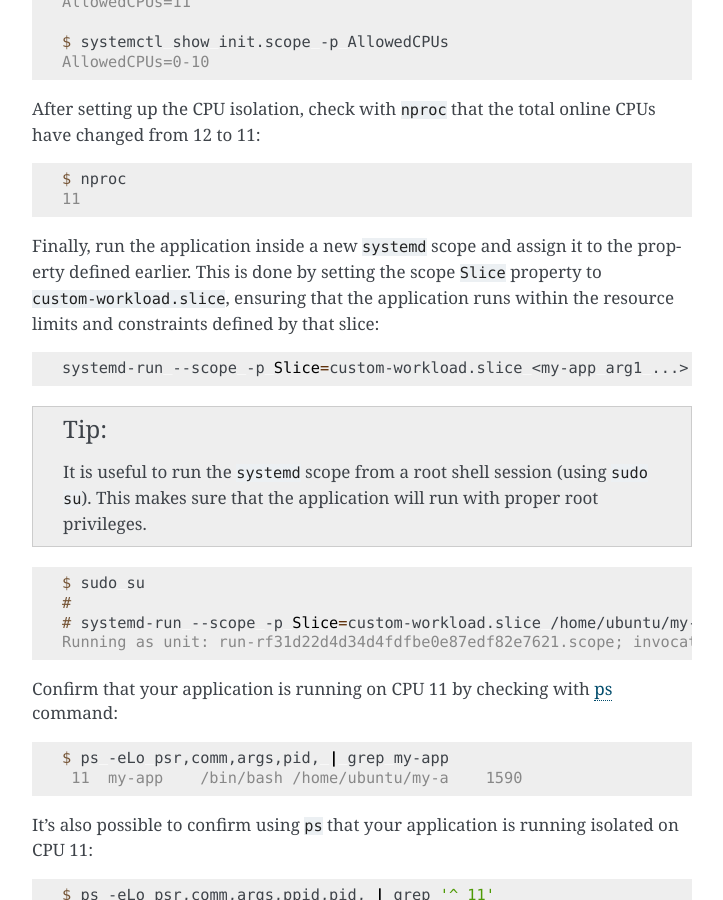
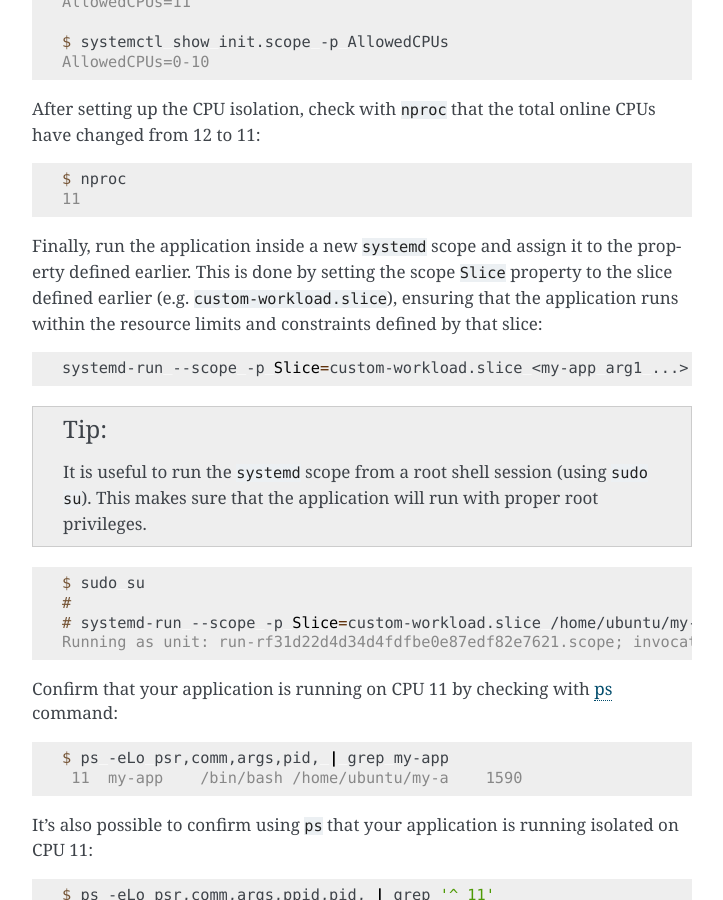
Before and after one commit to canonical/real-time-ubuntu-docs, a Sphinx documentation site: the page built from docs/how-to/using-cpusets.md, in a window 1280 px wide and 900 px high, scrolled down 1598 px. Shown: the whole window, without its empty margins (388-1111 px from the left). Built offline with Sphinx 7.4.7, drawn with Linux system fonts in a browser that asks for light colours.

Commit message:
refact: add complement info no sentence
Co-authored-by: AnneCYH <anne.chew@canonical.com>
Signed-off-by: Lincoln Wallace <lincoln.wallace@canonical.com>

````diff
--- a/docs/how-to/using-cpusets.md
+++ b/docs/how-to/using-cpusets.md
@@ -63,7 +63,7 @@ $ nproc
 ```
 
 Finally, run the application inside a new `systemd` scope and assign it to the property defined earlier.
-This is done by setting the scope `Slice` property to `custom-workload.slice`, ensuring that the application runs within the resource limits and constraints defined by that slice:
+This is done by setting the scope `Slice` property to the slice defined earlier (e.g. `custom-workload.slice`), ensuring that the application runs within the resource limits and constraints defined by that slice:
 
 ```bash
 systemd-run --scope -p Slice=custom-workload.slice <my-app arg1 ...>
````
